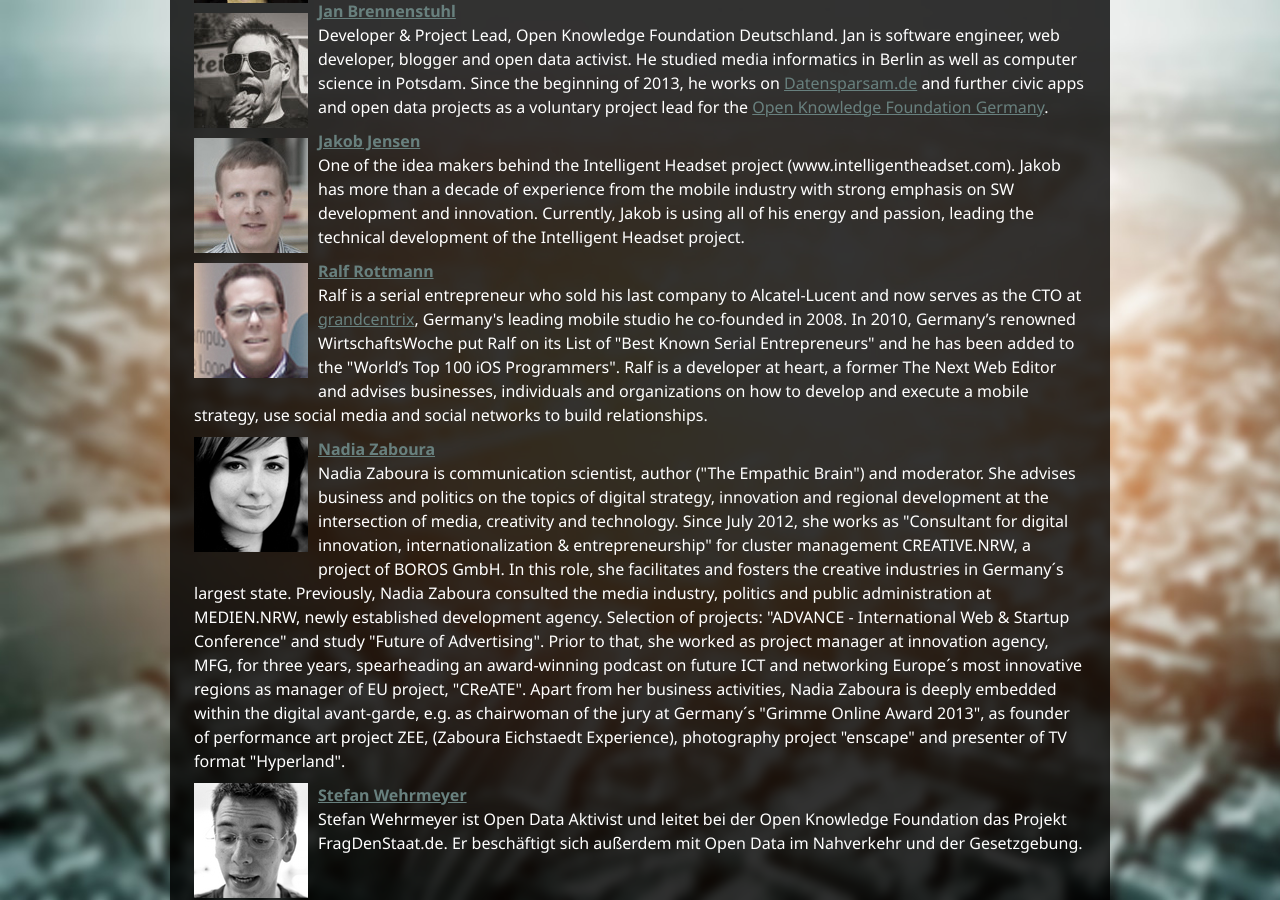
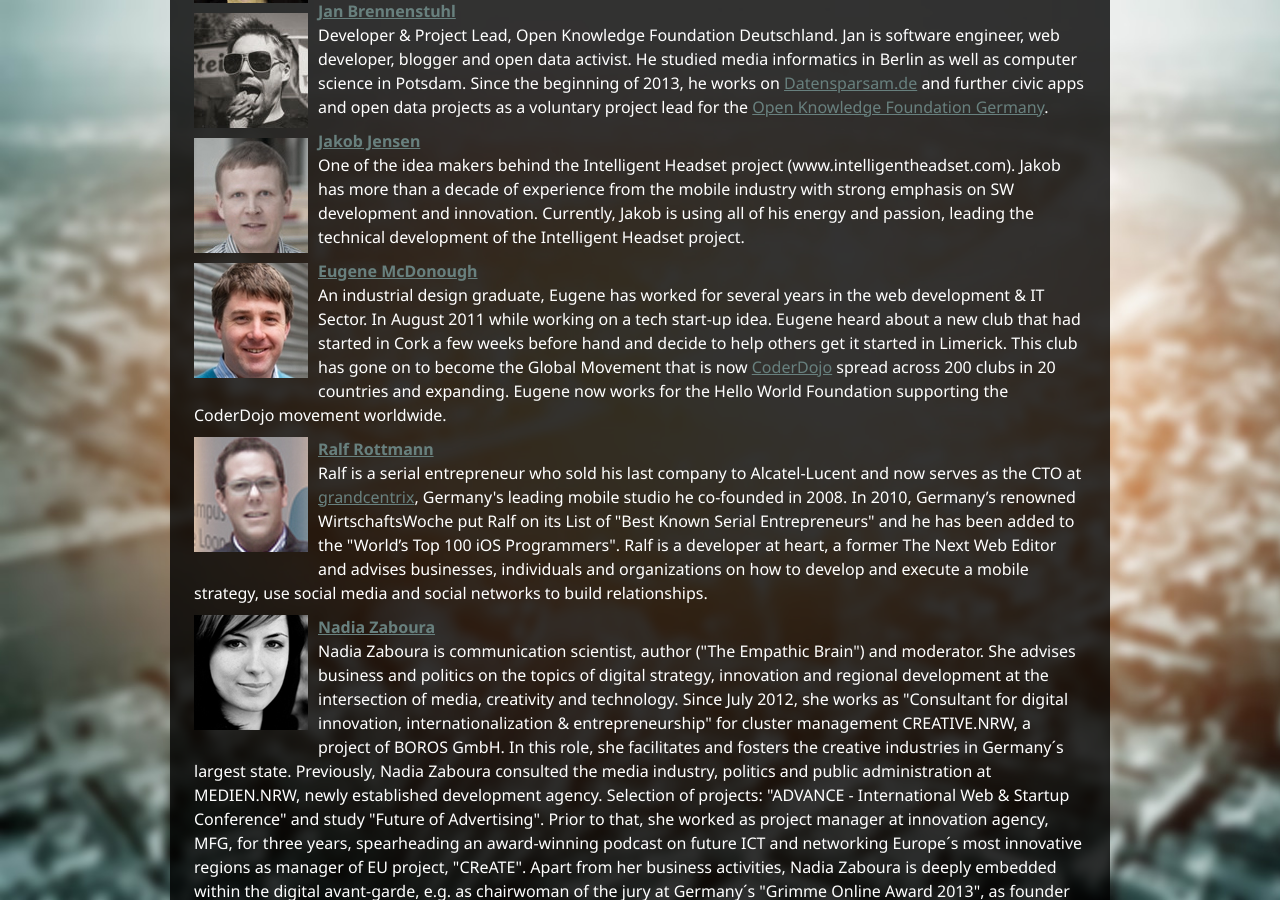
Before and after one commit to InteractiveCologne/interactivecologne.github.com, a Jekyll site: the page built from hack-n-tech.html, in a window 1280 px wide and 900 px high, scrolled down 1698 px. Built offline with Jekyll 4.4.1, drawn with Linux system fonts in a browser that asks for light colours; nearby versions of some CDN libraries.

Commit message:
added eugene mcdonough

```diff
--- a/hack-n-tech.html
+++ b/hack-n-tech.html
@@ -61,6 +61,9 @@
 				</p>
 				<p class="speaker">
 					<img class="speaker" src="assets/images/speaker/jakob-jensen.jpg" alt="Jakob Jensen"/><a href="#jakob-jensen" name="jakob-jensen"><strong>Jakob Jensen</strong></a><br/>One of the idea makers behind the Intelligent Headset project (www.intelligentheadset.com). Jakob has more than a decade of experience from the mobile industry with strong emphasis on SW development and innovation. Currently, Jakob is using all of his energy and passion, leading the technical development of the Intelligent Headset project.
+				</p>
+				<p class="speaker">
+					<img class="speaker" src="assets/images/speaker/e-mcdonough.jpg" alt="Eugene McDonough"/><a href="#eugene-mcdonough" name="eugene-mcdonough"><strong>Eugene McDonough</strong></a><br/>An industrial design graduate, Eugene has worked for several years in the web development & IT Sector. In August 2011 while working on a tech start-up idea. Eugene heard about a new club that had started in Cork a few weeks before hand and decide to help others get it started in Limerick. This club has gone on to become the Global Movement that is now <a href="http://coderdojo.com/">CoderDojo</a> spread across 200 clubs in 20 countries and expanding. Eugene now works for the Hello World Foundation supporting the CoderDojo movement worldwide.
 				</p>
 				<p class="speaker">
 					<img class="speaker" src="assets/images/speaker/ralf-rottmann.jpg" alt="Ralf Rottmann"/><a href="#ralf-rottmann" name="ralf-rottmann"><strong>Ralf Rottmann</strong></a><br/>Ralf is a serial entrepreneur who sold his last company to Alcatel-Lucent and now serves as the CTO at <a href="http://grandcentrix.net">grandcentrix</a>, Germany's leading mobile studio he co-founded in 2008. In 2010, Germany’s renowned WirtschaftsWoche put Ralf on its List of "Best Known Serial Entrepreneurs" and he has been added to the "World’s Top 100 iOS Programmers". Ralf is a developer at heart, a former The Next Web Editor and advises businesses, individuals and organizations on how to develop and execute a mobile strategy, use social media and social networks to build relationships.
--- a/speakers.html
+++ b/speakers.html
@@ -87,6 +87,9 @@
 			<img class="speaker" src="assets/images/speaker/matthias-luebken.jpg" alt="Matthias Lübken"/><a href="#matthias-luebken" name="matthias-luebken"><strong>Matthias Lübken</strong></a><br/>Matthias Lübken is the director of software development at <a href="http://adcloud.com">Adcloud</a> in Cologne. Matthias has longtime experience with different aspects of software development. Currently he focuses on organising product development efforts and the collaboration with other departments. More information at <a href="http://luebken.com/about">luebken.com/about</a>.
 		</p>
 		<p class="speaker">
+			<img class="speaker" src="assets/images/speaker/e-mcdonough.jpg" alt="Eugene McDonough"/><a href="#eugene-mcdonough" name="eugene-mcdonough"><strong>Eugene McDonough</strong></a><br/>An industrial design graduate, Eugene has worked for several years in the web development & IT Sector. In August 2011 while working on a tech start-up idea. Eugene heard about a new club that had started in Cork a few weeks before hand and decide to help others get it started in Limerick. This club has gone on to become the Global Movement that is now <a href="http://coderdojo.com/">CoderDojo</a> spread across 200 clubs in 20 countries and expanding. Eugene now works for the Hello World Foundation supporting the CoderDojo movement worldwide.
+		</p>
+		<p class="speaker">
 			<img class="speaker" src="assets/images/speaker/carl-o-matic.jpg" alt="Carl-o-Matic"/><a href="#carl-o-matic" name="carl-o-matic"><strong>Carl-o-Matic</strong></a><br/>Carlo Matic (formerly known as Carlo Blatz) is since 1995 an experienced manager and entrepreneur with more than 70 employees. He founded the digital agency <a href="http://www.interactive-pioneers.de/">Interactive Pioneers</a> (formerly known as Powerflasher), is cofounder and CTO of <a href="http://supr.com">Supreme NewMedia (supr.com)</a> and supports as business angel different startups. As a passionate networker he has excellent contacts in online businesses, is a proud referrer of <a href="http://hackfwd.com">HackFWD</a> and speaks frequently at international conferences. The serial book author, has grown his expertise, in addition to his technical insights, to the fields of eCommerce, user experience and online marketing. The perfect man to explain to you <em>Why Geeks Are Better Founders</em>
 		</p>
 		<p class="speaker">
```
Also changed, not shown: assets/images/speaker/e-mcdonough.jpg (added).
